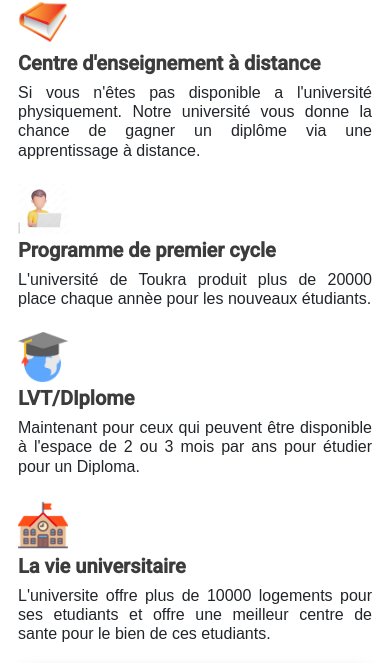
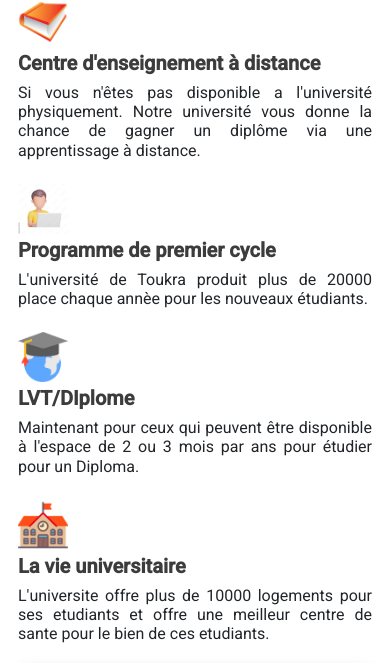
Before and after one commit to Kal1be/accueil-universite-toukra, a React (Create React App) app: page / in a window 390 px wide. Shown: the part 701-1364 px from the top of the page. Built offline with nearby package versions, Linux system fonts and the light colour scheme.

Commit message:
second commit

```diff
--- a/package.json
+++ b/package.json
@@ -1,4 +1,5 @@
 {
+  "homepage":"https://kal1be.github.io/accueil-universite-toukra",
   "name": "accueil-universite-toukra",
   "version": "0.1.0",
   "private": true,
@@ -19,6 +20,8 @@
   },
   "scripts": {
     "start": "react-scripts start",
+    "predeploy":"npm run build",
+    "deploy":"gh-pages -d build",
     "build": "react-scripts build",
     "test": "react-scripts test",
     "eject": "react-scripts eject"
--- a/public/index.html
+++ b/public/index.html
@@ -30,5 +30,7 @@
   }
 }
     </script>
+    <script src="https://cdn.jsdelivr.net/npm/@popperjs/core@2.11.8/dist/umd/popper.min.js" integrity="sha384-I7E8VVD/ismYTF4hNIPjVp/Zjvgyol6VFvRkX/vR+Vc4jQkC+hVqc2pM8ODewa9r" crossorigin="anonymous"></script>
+<script src="https://cdn.jsdelivr.net/npm/bootstrap@5.3.2/dist/js/bootstrap.min.js" integrity="sha384-BBtl+eGJRgqQAUMxJ7pMwbEyER4l1g+O15P+16Ep7Q9Q+zqX6gSbd85u4mG4QzX+" crossorigin="anonymous"></script>
   </body>
 </html>
--- a/src/component/component1/body.css
+++ b/src/component/component1/body.css
@@ -102,10 +102,10 @@
     }
     #container p{
         line-height: 1.2rem;
+        font-weight: 400;
+        font-family: "Roboto";
         font-size: 16px;
-        font-weight: 300;
         text-align: justify;
-        font-family: Arial, Helvetica, sans-serif;
     }
     #row div{
         margin:0;
```
